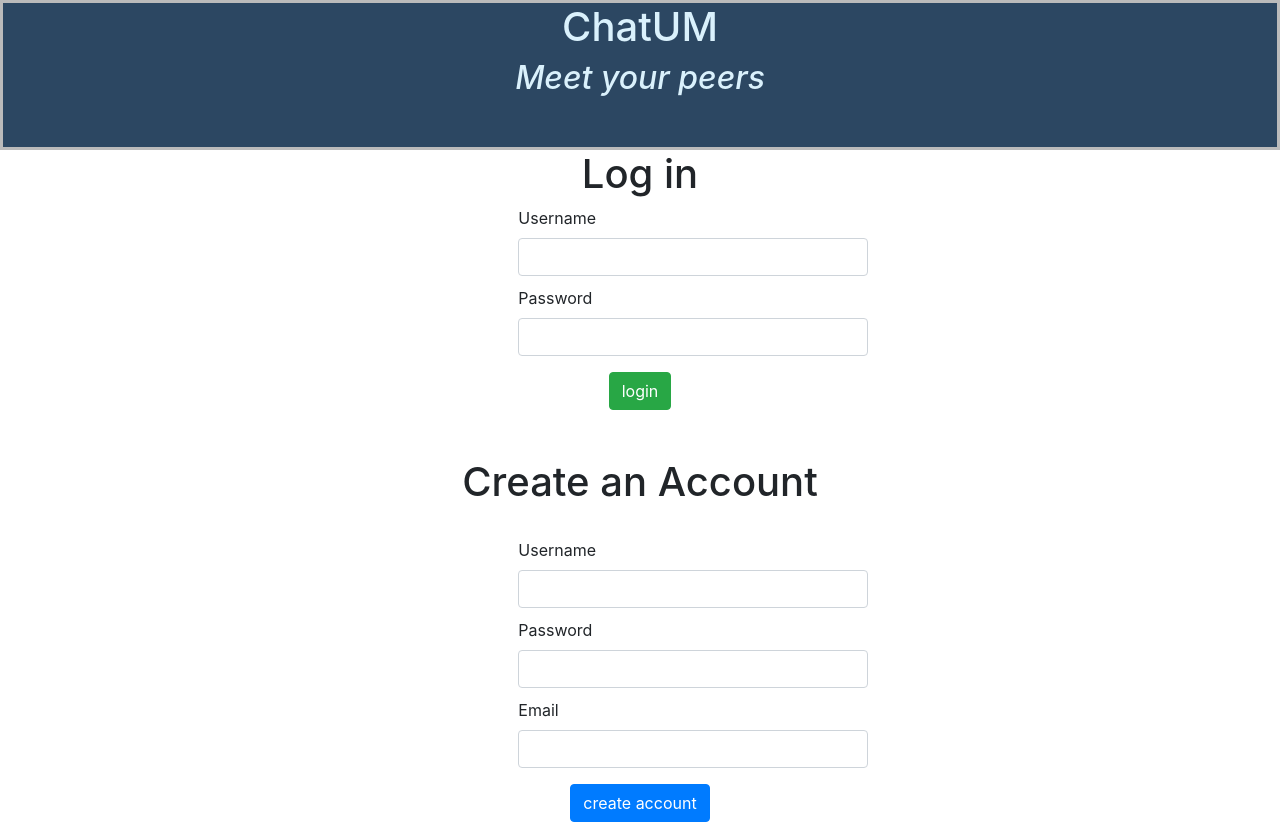
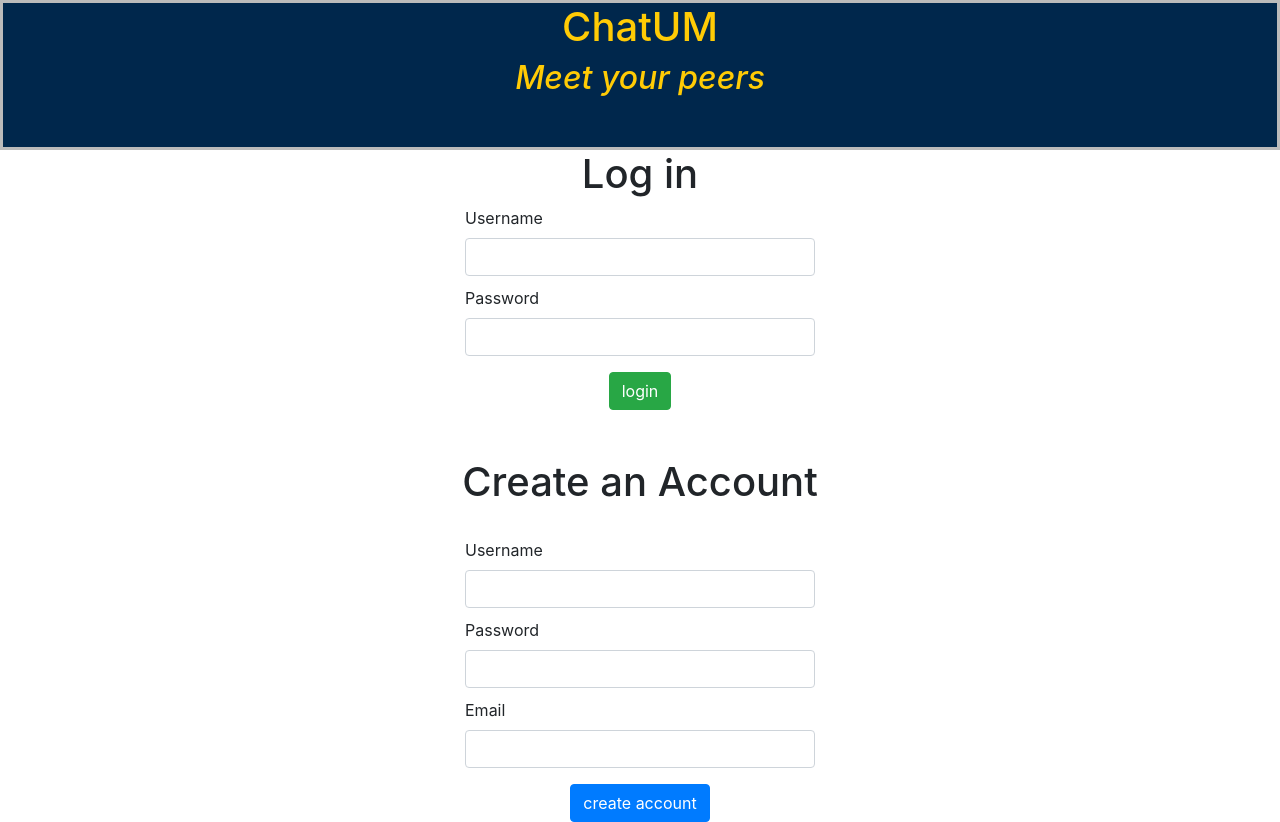
Before and after one commit to ibhuiyan17/ChatUM, a React (Create React App) app in the folder frontend/: page / in a window 1280 px wide. Built offline with nearby package versions, Linux system fonts and the light colour scheme.

Commit message:
Made styling changes

```diff
--- a/frontend/src/App.css
+++ b/frontend/src/App.css
@@ -46,17 +46,17 @@
   width: 100%;
   border-color: #BBBBBB;
   border-style: solid;
-  background:#2C4762;
+  background:#00274C;
   border-width: 3px;
 }
 
 .header > h1 {
-  color: #DAF1FC;
+  color: #FFCB05;
   text-align: center;
 }
 
 .header > h2 {
-  color: #DAF1FC;
+  color: #FFCB05;
   text-align: center;
 }
 
@@ -76,7 +76,6 @@
   background-color: white;
   overflow-x: hidden; /* Disable horizontal scroll */
   padding-top: 20px;
-  border-style: solid;
   border-radius: 10px;
   background-color: rgb(235, 239, 242);
 }
@@ -91,7 +90,6 @@
   background-color: white;
   overflow-x: hidden; /* Disable horizontal scroll */
   padding-top: 20px;
-  border-style: solid;
   border-radius: 10px;
   background-color: rgb(235, 239, 242);
 }
@@ -110,28 +108,17 @@
 
 .post {
   flex-basis: 100%;
-  border: thick solid #000000;
   padding: 20px;
   margin: 10px;
+  margin-bottom: 30px;
   font-size: large;
+  text-align: left;
   background-color:  rgb(235, 239, 242);
   /* for pink rgb(240, 222, 240) */
   border-radius: 25px;
 }
 
 
-/* TODO */
-.post .title {
-
-}
-
-.post .author {
-
-}
-
-.post .content {
-
-}
 
 .newPostButton {
   float: right;
@@ -148,5 +135,18 @@
   list-style: none;
 }
 
+div.form
+{
+    display: block;
+    text-align: center;
+}
+form
+{
+    display: inline-block;
+    margin-left: auto;
+    margin-right: auto;
+    text-align: left;
+}
+
 
 /* end */
--- a/frontend/src/components/Explore.jsx
+++ b/frontend/src/components/Explore.jsx
@@ -75,12 +75,13 @@ class Explore extends Component {
 
     var items = null
     if (this.state.posts) {
+
         items = this.state.posts.map((post, i) => (
           <div className="post" key={i}>
-            <p className="classid">{post.courseId}</p>
-            <h3 className="title">{post.title}</h3>
+            <p className="classid">From: {post.courseId}</p>
+            <h1 className="title">{post.title}</h1>
+            <p className="author"><small>posted by: {post.author}</small></p>
             <p className="content">{post.content}</p>
-            <p className="author"><small>posted by: {post.author}</small></p>
             <p>{post.likes.length} {post.likes.length === 1 ? "Like" : "Likes"}</p>
           </div>
         ))
@@ -88,6 +89,7 @@ class Explore extends Component {
     console.log(items)
     return(
         <div>
+          <h1>Popular Posts From All Classes</h1>
             <div>
                   {
                       this.state.posts && items ?
--- a/frontend/src/components/Post.jsx
+++ b/frontend/src/components/Post.jsx
@@ -19,12 +19,15 @@ class Post extends Component {
 
     return(
 		  <div className="post">
-        <h3 className="title">{title}</h3>
+        <h1 className="title">{title}</h1>
+        <p className="author"><small>Posted by: {author}</small></p>
         <p className="content">{content}</p>
-        <p className="author"><small>posted by: {author}</small></p>
-        <Comments postId={postId} courseId={courseId} userId={userId}/>
+        <br></br>
         <Likes likes={likes} userId={userId} courseId={courseId} postId={postId}
         handler={this.props.handler}/>
+        <hr></hr>
+        <Comments postId={postId} courseId={courseId} userId={userId}/>
+
       </div>
 		)
 	}
--- a/frontend/src/components/Posts.jsx
+++ b/frontend/src/components/Posts.jsx
@@ -64,6 +64,7 @@ class Posts extends Component {
         }
         {this.state.postsContent.length !== 0 && selectedCourse !== '' &&
         <>
+        <h1>{ selectedCourse }</h1>
         {this.state.postsContent.map( ({ id, author, title, content, likes }) =>
           <Post key={id}
             postId={id} // key isn't passed as a prop
--- a/frontend/src/views/LoginPage.jsx
+++ b/frontend/src/views/LoginPage.jsx
@@ -104,7 +104,7 @@ class LoginPage extends Component {
       <div className="loginPage">
         <div className="login">
           <h1>Log in</h1>
-          <form class=" offset-5 w-25">
+          <form class="w-25">
             {/* TODO: form stuff, bind to state */}
             <div class="form-group row justify-center">
               <label class= "">Username</label>
@@ -128,15 +128,15 @@ class LoginPage extends Component {
               </input>
             </div>
           </form>
-          <button class="btn btn-success" onClick={ this.loginButtonClicked }>login</button>
         </div>
+        <button class="btn btn-success" onClick={ this.loginButtonClicked }>login</button>
 
         <div className="register">
           <br></br><br></br>
           <h1>Create an Account</h1>
           <br></br>
           {/* TODO: form stuff, bind to state */}
-          <form class="offset-5 w-25">
+          <form class="w-25">
             <div class="form-group row justify-center">
               <label >Username</label>
               <input
@@ -169,8 +169,8 @@ class LoginPage extends Component {
               </input>
             </div>
           </form>
-          <button class="btn btn-primary" onClick={ this.registerButtonClicked }>create account</button>
         </div>
+        <button class="btn btn-primary" onClick={ this.registerButtonClicked }>create account</button>
 
 
 
```
Also changed, not shown: 1 other file (tests, documents, lock files or other folders).
